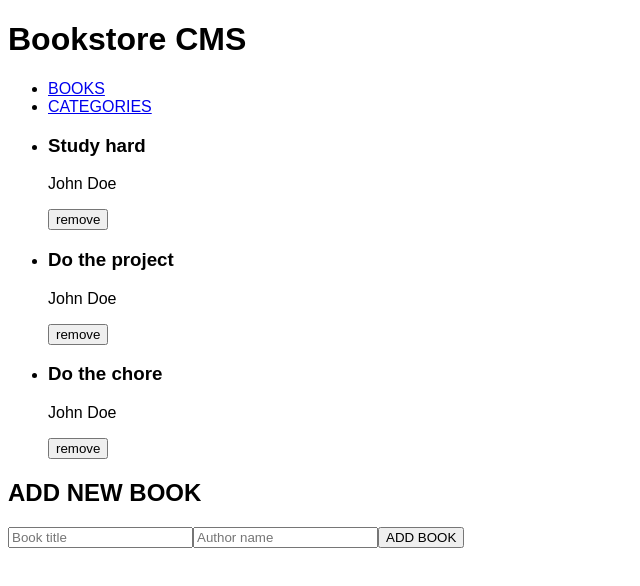
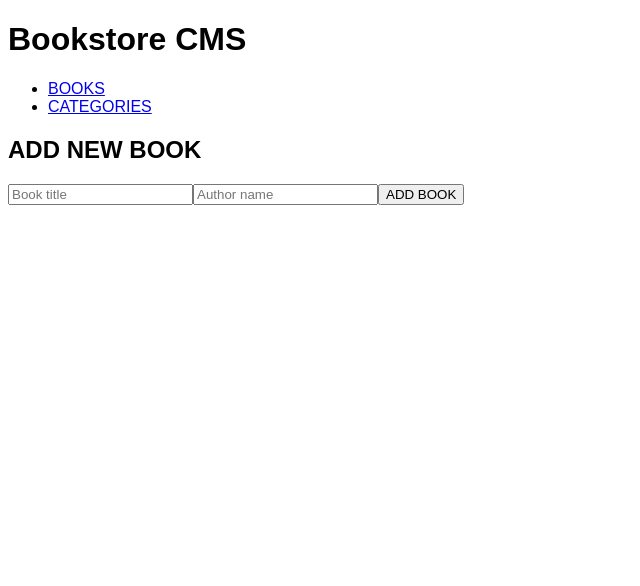
Before and after one commit to oyelakinG9/bookstore, a React (Create React App) app: page / in a window 1280 px wide. Shown: the top 586 px of the page, without its empty margins (0-640 px from the left). Built offline with nearby package versions, Linux system fonts and the light colour scheme.

Commit message:
Modify booklist js file

```diff
--- a/src/Components/BookList.js
+++ b/src/Components/BookList.js
@@ -1,37 +1,23 @@
 import React from 'react';
+import { useSelector } from 'react-redux';
 import Book from './Book';
 import Form from './Form';
 
-const books = [
-  {
-    id: 1,
-    title: 'Study hard',
-    author: 'John Doe',
-  },
-  {
-    id: 1,
-    title: 'Do the project',
-    author: 'John Doe',
-  },
-  {
-    id: 1,
-    title: 'Do the chore',
-    author: 'John Doe',
-  },
-];
-
-const BookList = () => (
-  <>
-    <ul>
+const BookList = () => {
+  const { booksReducer } = useSelector((state) => state);
+  const { books } = booksReducer;
+  return (
+    <div className="books-page">
+      <ul className="book-list">
         {books.map((book) => (
           <li key={book.id}>
             <Book bookInfo={book} />
-          <button type="button">remove</button>
           </li>
         ))}
       </ul>
       <Form />
-  </>
+    </div>
   );
+};
 
 export default BookList;
```
Lines whose indentation alone changed are shown as unchanged.
